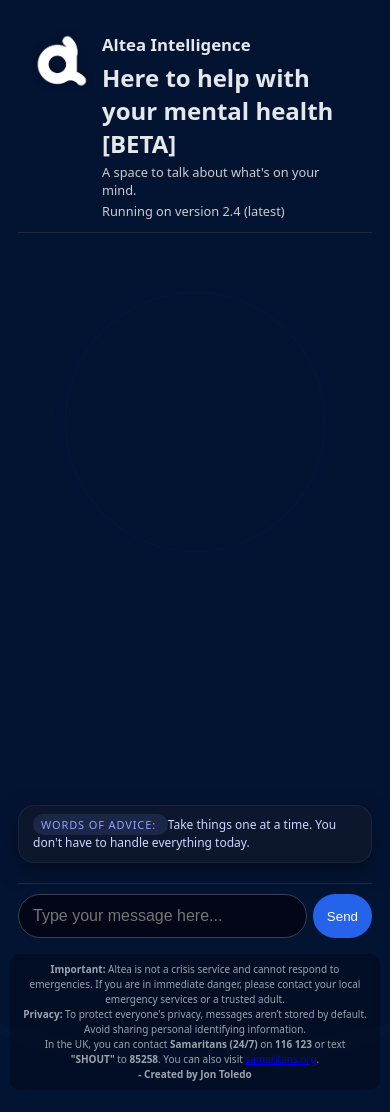
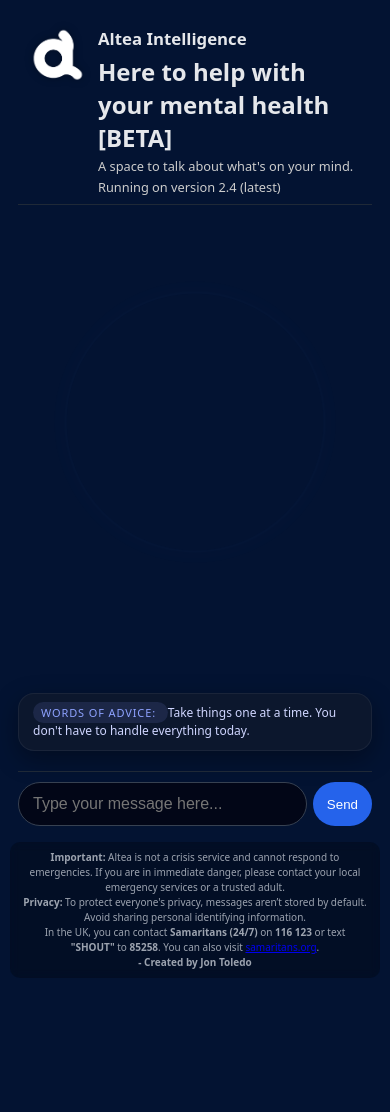
Before and after one commit to swordblade018/altea-intelligence, a Flask app: page / in a window 390 px wide. After the commit the page ends 978 px from the top, so only its background shows below. Run offline with Flask 3, Linux system fonts and the light colour scheme.

Commit message:
Improved mobile UI

```diff
--- a/static/style.css
+++ b/static/style.css
@@ -374,22 +374,25 @@ body {
     }
     body {
         padding: 10px;
+        min-height: 100dvh;
     }
 
     .app-container {
+        height: calc(100dvh - 20px);
         border-radius: 16px;
         padding: 8px;
         width: 100%;
     }
 
     .chat-container {
-        height: 65vh;
-        min-height: 260px;
+        flex:1;
+        height: auto;
+        min-height: 0;
         max-height: none;
     }
 
     .app-header {
-        padding: 16px 16px 12px 16px;
+        padding: 10px 12px 8px 12px;
     }
 
     .header-content {
@@ -462,6 +465,7 @@ body {
 
 /* On mobile: swap them */
 @media (max-width: 768px) {
+
     .mobile-tip {
         display: block;
     }
```
